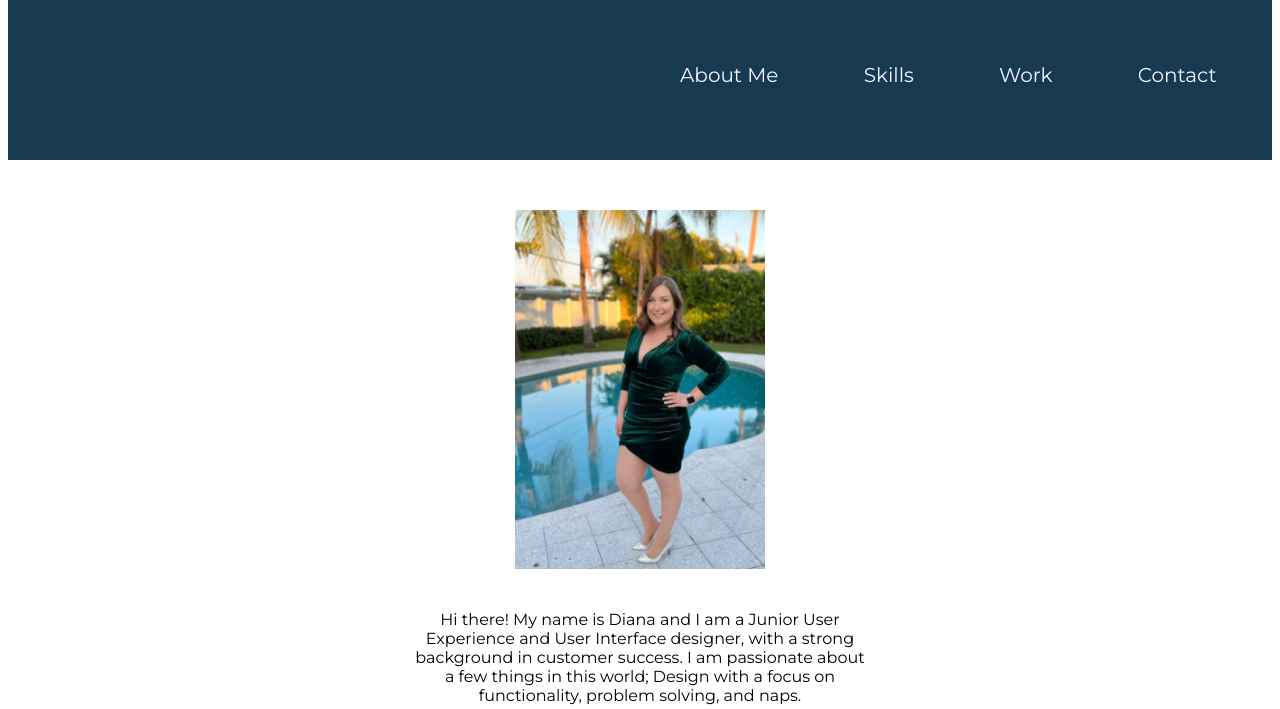
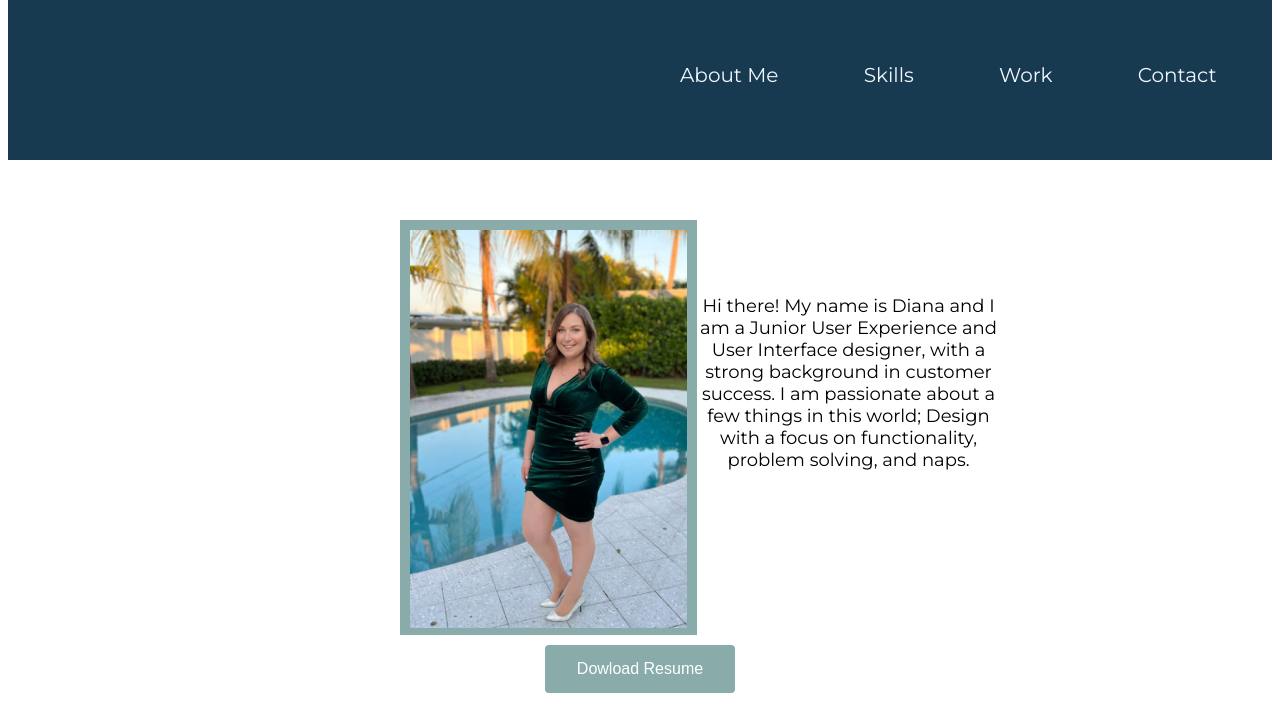
Before and after one commit to DianaKoch88/UX_UI_HW_19, a plain HTML site: page index.html in a window 1280 px wide. Shown: the part 243-952 px from the top of the page. Drawn offline with nearby package versions, Linux system fonts and the light colour scheme.

Commit message:
ready to submit hw

```diff
--- a/CSS/style.css
+++ b/CSS/style.css
@@ -33,28 +33,59 @@ li:hover{
     font-weight: bold;
 }
 .heroimg {
+    height: 600px;
+    max-width: 100%;
+   padding: 25px;
+  /*  justify-content: center; */
 
-    height: 600px;
-    padding: 25px;
+
 }
-.center {
-    display: block;
+.self{
+    height:395px;
+     border: 10px solid #89ACAA;
+
+}
+/*.center {
     margin-left: auto;
     margin-right: auto;
-    width: 50%;
-  }
+    width: 200%;
+    border: 10px solid #89ACAA;
+
+  }*/
 .content {
-    display: grid;
     width: 500px;
     margin: 0 auto;
     padding: 25px;
+
+
 }
-.content p{
+.aboutme{
+    display: flex;
+    justify-content: space-around;
+    margin: 10px;
+    height:auto ;
+    width: 600px;
+}
+.para {
     font-family: 'Montserrat', sans-serif;
+    font-size: 18px;
     text-align: center;
-    padding: 25px;
-    float: inline-end;
+   /* padding: 25px; */
+    width: 5000px;
+    height: 200px;
+    /*padding-left: 25px;
+    padding-right: 00px;*/
+    margin-top: 75px;
+
 }
+.button{
+    display: flex;
+    text-align: center;
+    margin: auto;
+    justify-content: center;
+
+}
+
 button{
     background-color: #89ACAA;
     border: none;
@@ -74,11 +105,13 @@ button{
 .myskills{
     font-family: 'Montserrat', sans-serif;
     text-align: center;
-    text-decoration: dashed;
     padding: 25px;
+
 }
 h1{
     padding: 25px;
+    border: 1px solid #183A50;
+    margin: 50px;
 }
 
 .child1{
@@ -133,11 +166,13 @@ h1{
 }
 
 .mywork h1{
-    text-align: left;
-    padding: 38px;
+
+    padding: 25px;
     font-family: 'Montserrat', sans-serif;
-    font-size: 25px;
+
     text-align: center;
+    border:1px solid #183A50;
+    margin: 50px;
 }
 .workgrid{
     display: grid;
@@ -146,11 +181,11 @@ h1{
     font-family: 'Montserrat', sans-serif;
 }
 .farthest{
-    width: 85%;
+    width: 100%;
     padding: 25px;
     margin: 10px;
-    background-color: white;
-    box-shadow: 0 4px 8px 0 #183A50;
+    /*background-color: white;*/
+    /*box-shadow: 0 4px 8px 0 #183a50ad;*/
   transition: 0.3s;
   border-radius: 5px;
   align-items: center;
@@ -163,6 +198,8 @@ h1{
     box-shadow: 0 4px 8px 0 #183a50ad;
   transition: 0.3s;
   border-radius: 5px;
+  border: 1px solid #89ACAA;
+  text-align: center;
 }
 footer {
     background-color: #183A50;
--- a/index.html
+++ b/index.html
@@ -27,13 +27,23 @@
 </header>
 <section class="heroimg">
     <div class="content">
-        <img src="Images/self.png" class="center"/>
-        <p>Hi there! My name is Diana and I am a Junior User Experience and User Interface
+
+
+        <div class="aboutme">
+            <div class="self">
+                <img src="Images/self.png" class="center"/>
+                </div>
+        <p class="para">Hi there! My name is Diana and I am a Junior User Experience and User Interface
             designer, with a strong background in customer
             success. I am passionate about a few things in this world; Design with a focus on functionality, problem solving, and naps.
 
             </p>
-            <button>Dowload Resume</button>
+
+            </div>
+            <div class="button">
+                <button>Dowload Resume</button>
+                </div>
+
     </div>
     <!--  My UX Skills section coded using CSS flex -->
 </section>
```
Also changed, not shown: Images/portfolioself.png (added).
